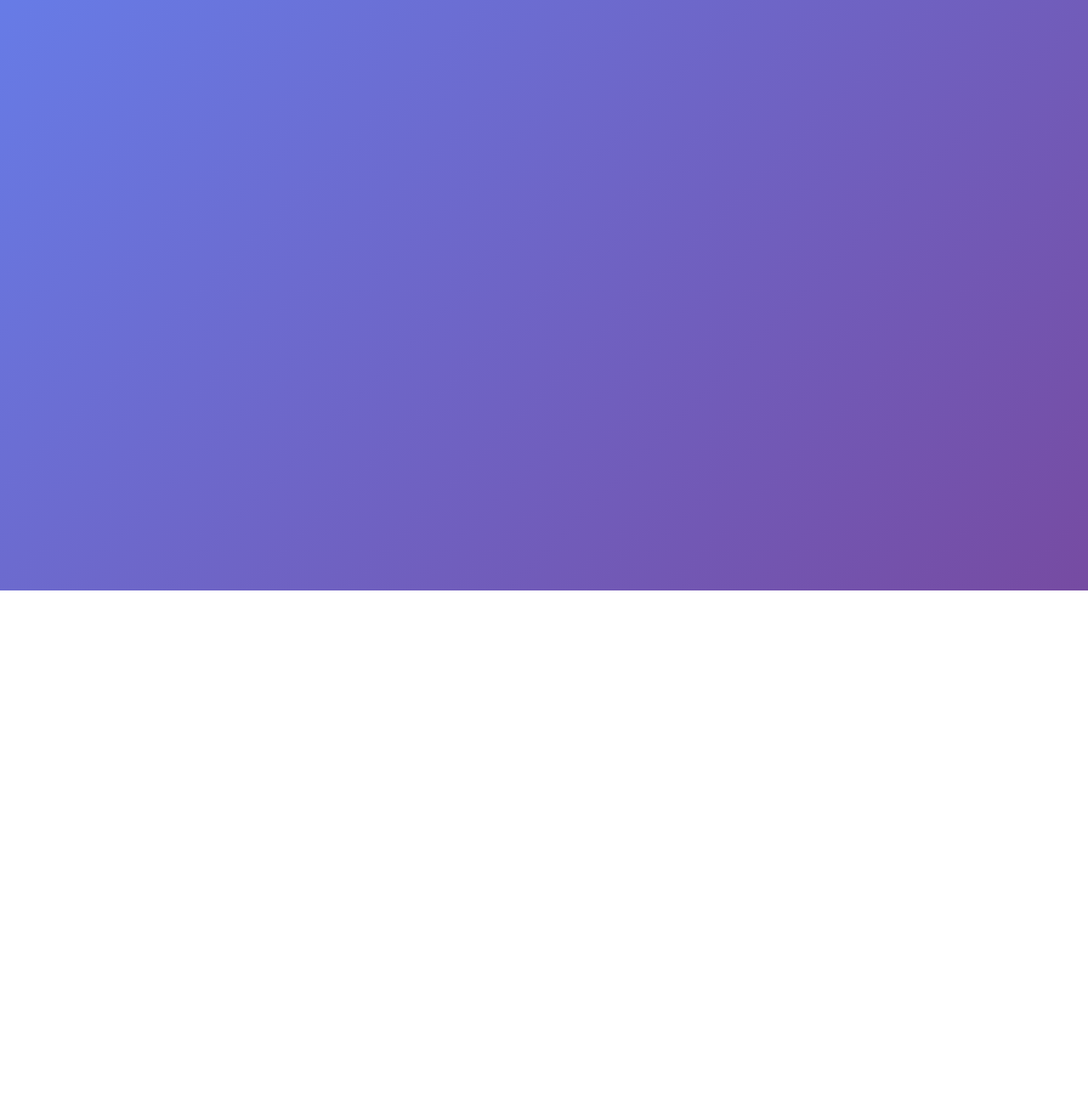
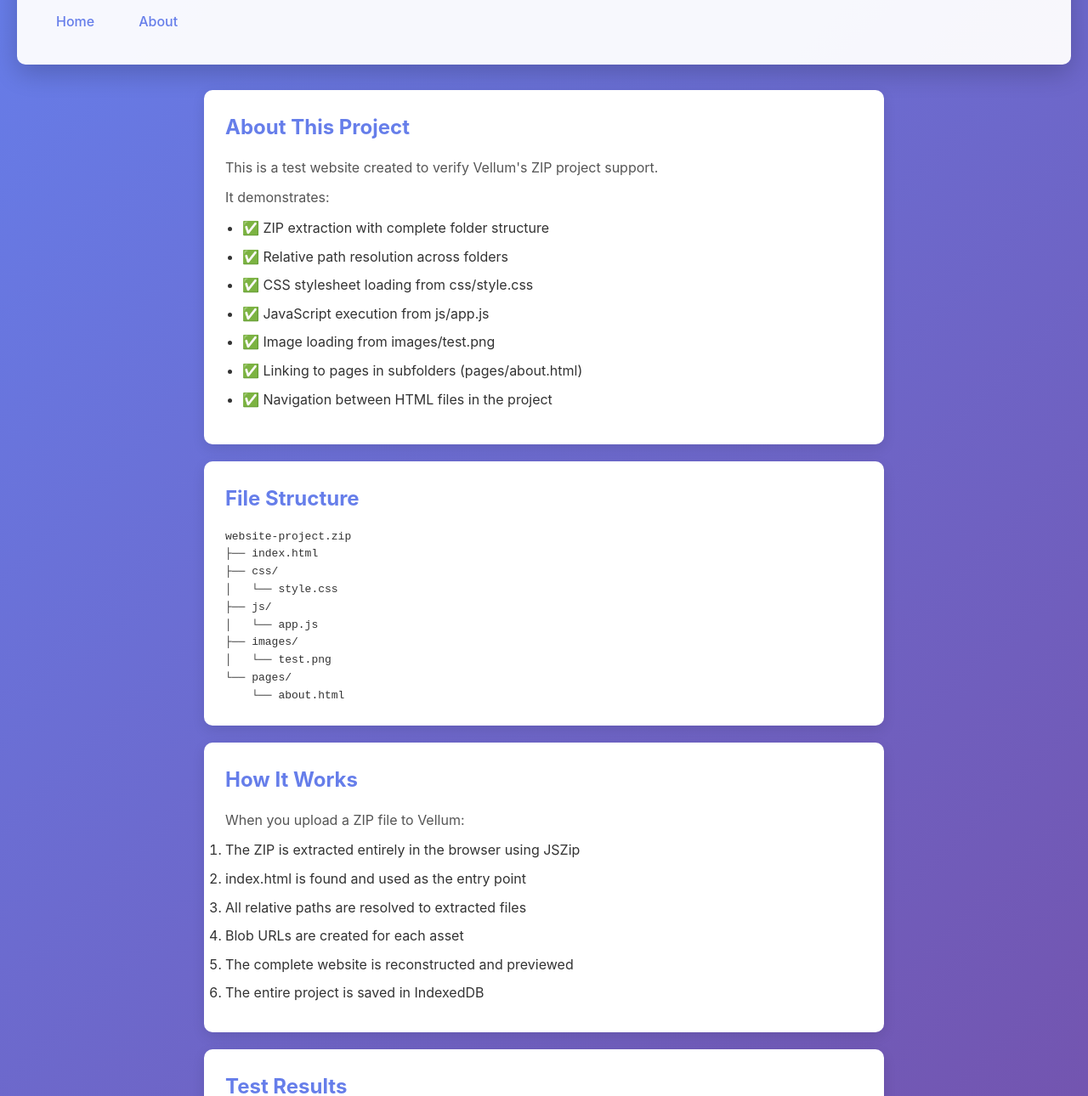
Before and after one commit to mhskibiliuser/Html-Viewer, a website: page test-zip/pages/about.html in a window 1280 px wide. Shown: the part 105-1395 px from the top of the page at 85% size. Before the commit the page ends 800 px from the top, so only its background shows below. Drawn offline with Linux system fonts and the light colour scheme.

Commit message:
Revise about.html with project information and navigation
Updated the about page with project details and structure.

```diff
--- a/test-zip/pages/about.html
+++ b/test-zip/pages/about.html
@@ -1,13 +1,89 @@
-<!doctype html>
+<!DOCTYPE html>
 <html lang="en">
 <head>
-  <meta charset="UTF-8">
-  <meta name="viewport" content="width=device-width, initial-scale=1.0">
-  <title>About</title>
-  <link rel="stylesheet" href="../CSS/style.css">
+    <meta charset="UTF-8">
+    <meta name="viewport" content="width=device-width, initial-scale=1.0">
+    <title>About - Test Website</title>
+    <link rel="stylesheet" href="../css/style.css">
 </head>
 <body>
-  <h1>About</h1>
-  <p>This is a test HTML Viewer page.</p>
+    <header>
+        <h1>📖 About</h1>
+        <nav>
+            <a href="../index.html">Home</a>
+            <a href="about.html">About</a>
+        </nav>
+    </header>
+
+    <main>
+        <section>
+            <h2>About This Project</h2>
+            <p>This is a test website created to verify Vellum's ZIP project support.</p>
+            <p>It demonstrates:</p>
+            <ul>
+                <li>✅ ZIP extraction with complete folder structure</li>
+                <li>✅ Relative path resolution across folders</li>
+                <li>✅ CSS stylesheet loading from css/style.css</li>
+                <li>✅ JavaScript execution from js/app.js</li>
+                <li>✅ Image loading from images/test.png</li>
+                <li>✅ Linking to pages in subfolders (pages/about.html)</li>
+                <li>✅ Navigation between HTML files in the project</li>
+            </ul>
+        </section>
+
+        <section>
+            <h2>File Structure</h2>
+            <pre>website-project.zip
+├── index.html
+├── css/
+│   └── style.css
+├── js/
+│   └── app.js
+├── images/
+│   └── test.png
+└── pages/
+    └── about.html</pre>
+        </section>
+
+        <section>
+            <h2>How It Works</h2>
+            <p>When you upload a ZIP file to Vellum:</p>
+            <ol>
+                <li>The ZIP is extracted entirely in the browser using JSZip</li>
+                <li>index.html is found and used as the entry point</li>
+                <li>All relative paths are resolved to extracted files</li>
+                <li>Blob URLs are created for each asset</li>
+                <li>The complete website is reconstructed and previewed</li>
+                <li>The entire project is saved in IndexedDB</li>
+            </ol>
+        </section>
+
+        <section>
+            <h2>Test Results</h2>
+            <p>Open the browser console (F12) to see test output from js/app.js</p>
+            <p>Check that:</p>
+            <ul>
+                <li>CSS styling is applied (purple gradient background)</li>
+                <li>Images display correctly</li>
+                <li>JavaScript console logs show successful file loading</li>
+                <li>Navigation links work between pages</li>
+            </ul>
+        </section>
+
+        <section>
+            <h2>Browser Console Output</h2>
+            <p>You should see messages like:</p>
+            <pre>✅ js/app.js loaded successfully!
+✅ CSS is applied. Body background: rgb(102, 126, 234)
+Images on page:
+  - blob:http://localhost/...</pre>
+        </section>
+    </main>
+
+    <footer>
+        <p>&copy; 2026 Vellum Test Project | All files are local</p>
+    </footer>
+
+    <script src="../js/app.js"></script>
 </body>
 </html>
```
